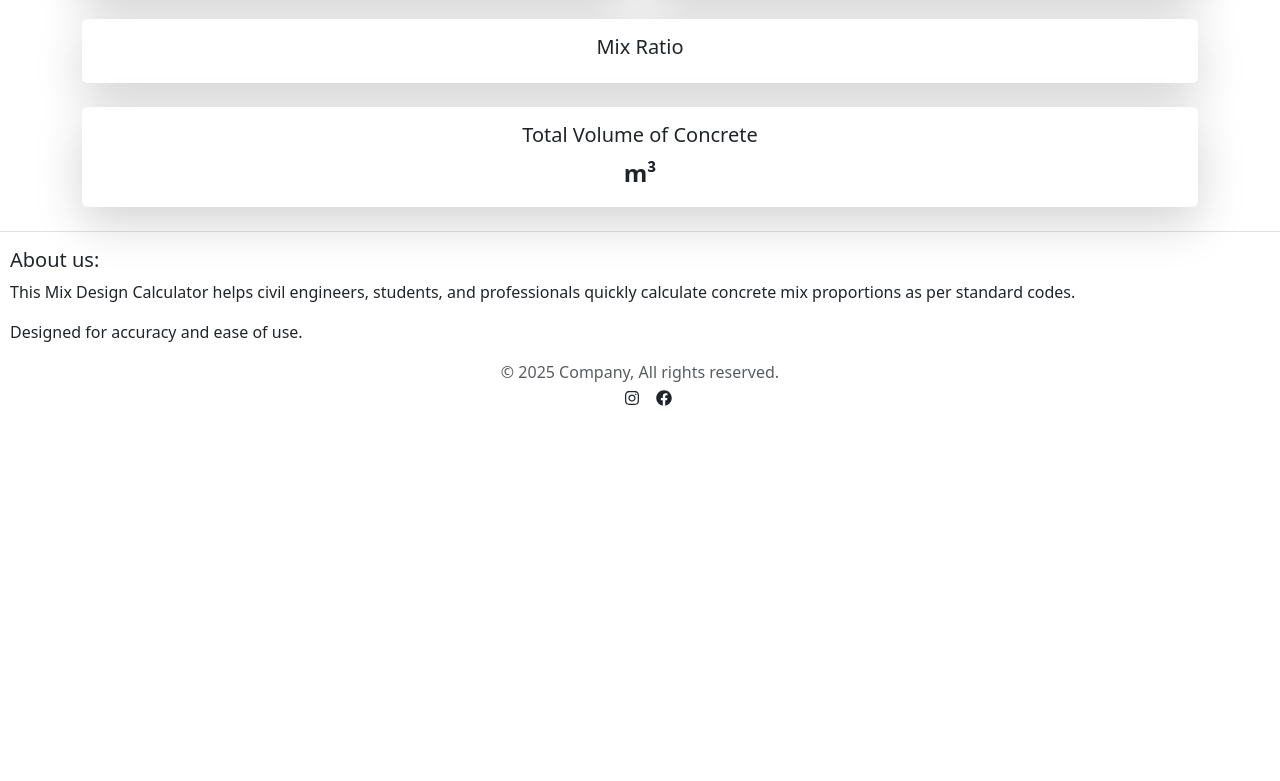
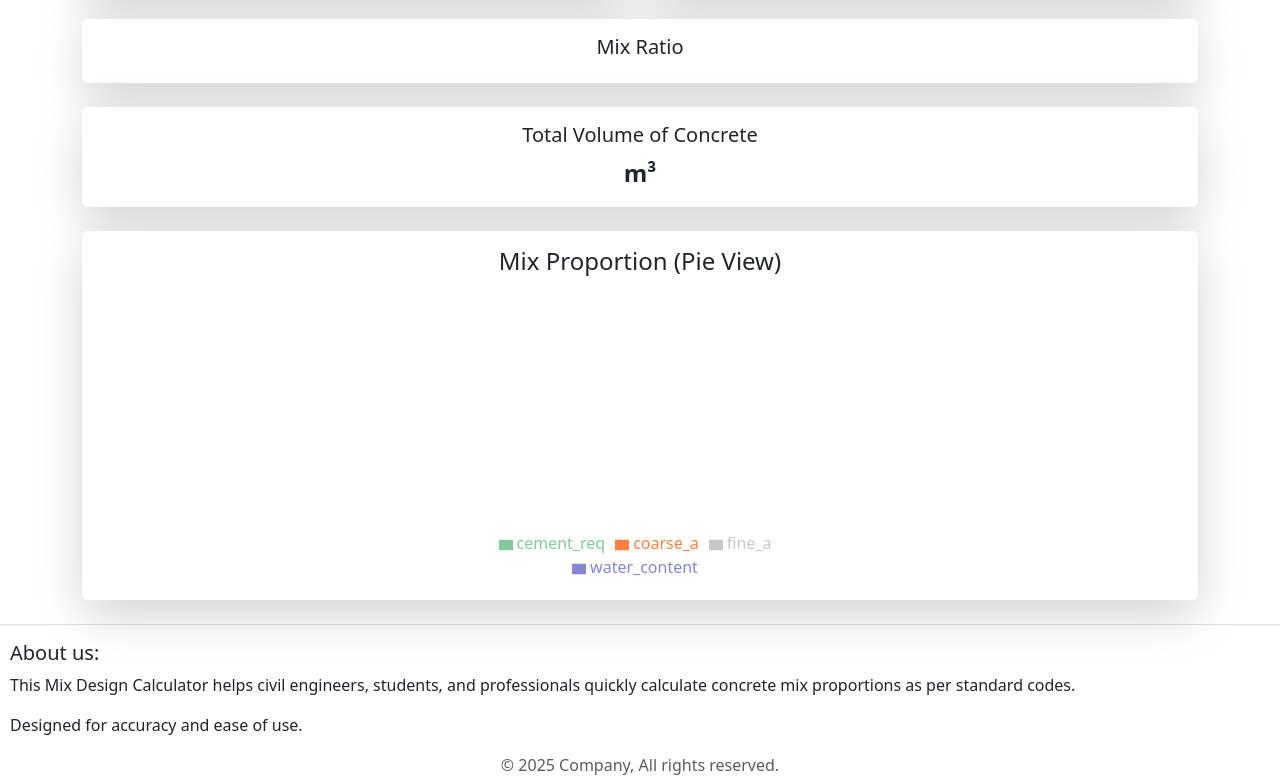
Before and after one commit to UtkarshBajpai-1929/mix-designer, a React (Vite) app: page /output in a window 1280 px wide. Shown: the part 429-1210 px from the top of the page. Before the commit the page ends 877 px from the top, so only its background shows below. Built offline with nearby package versions, Linux system fonts and the light colour scheme.

Commit message:
pie added

```diff
--- a/package.json
+++ b/package.json
@@ -16,7 +16,8 @@
     "react-dom": "^19.1.1",
     "react-icons": "^5.5.0",
     "react-redux": "^9.2.0",
-    "react-router-dom": "^7.8.1"
+    "react-router-dom": "^7.8.1",
+    "recharts": "^3.1.2"
   },
   "devDependencies": {
     "@eslint/js": "^9.33.0",
--- a/src/components/OutputCard.jsx
+++ b/src/components/OutputCard.jsx
@@ -1,5 +1,6 @@
 import { useSelector } from "react-redux";
 import Calculation from "./Calculation";
+import Piechart from "./Piechart";
 
 export default function OutputCard() {
   const conc_volume = useSelector((store) => store.input.volume);
@@ -75,6 +76,23 @@ export default function OutputCard() {
               </div>
             </div>
           </div>
+          <div className="col-md-12">
+            <div className="card shadow-lg border-0">
+              <div
+                className="card-body d-flex justify-content-center align-items-center"
+                style={{ minHeight: "350px" }}
+              >
+                <div>
+                  <h4 className="card-title text-center">
+                    Mix Proportion (Pie View)
+                  </h4>
+                  <div className="d-flex justify-content-center align-items-center">
+                    <Piechart />
+                  </div>
+                </div>
+              </div>
+            </div>
+          </div>
         </div>
       </div>
     </>
--- /dev/null
+++ b/src/components/Piechart.jsx
@@ -0,0 +1,40 @@
+import { useSelector } from "react-redux";
+import { PieChart, Pie, Cell, Legend, Tooltip } from "recharts";
+
+const Piechart = () => {
+  const output = useSelector((state) => state.calculation);
+
+  const COLORS = ["#8884d8", "#82ca9d", "#c8c7c5ff", "#ff8042"];
+
+  const allowedKeys = ["water_content", "cement_req", "fine_a", "coarse_a"];
+
+  const chartData = allowedKeys
+    .filter((key) => output[key] !== undefined)
+    .map((key) => ({
+      name: key,
+      value: Number(output[key]),
+    }));
+
+  return (
+    <PieChart width={400} height={300}>
+      <Pie
+        data={chartData}
+        cx="50%"
+        cy="50%"
+        labelLine={false}
+        outerRadius={100}
+        fill="#8884d8"
+        dataKey="value"
+        label
+      >
+        {chartData.map((entry, index) => (
+          <Cell key={`cell-${index}`} fill={COLORS[index % COLORS.length]} />
+        ))}
+      </Pie>
+      <Tooltip />
+      <Legend />
+    </PieChart>
+  );
+};
+
+export default Piechart;
```
Also changed, not shown: src/components/Calculation.jsx (+10 -6 lines), 1 other file (tests, documents, lock files or other folders).
